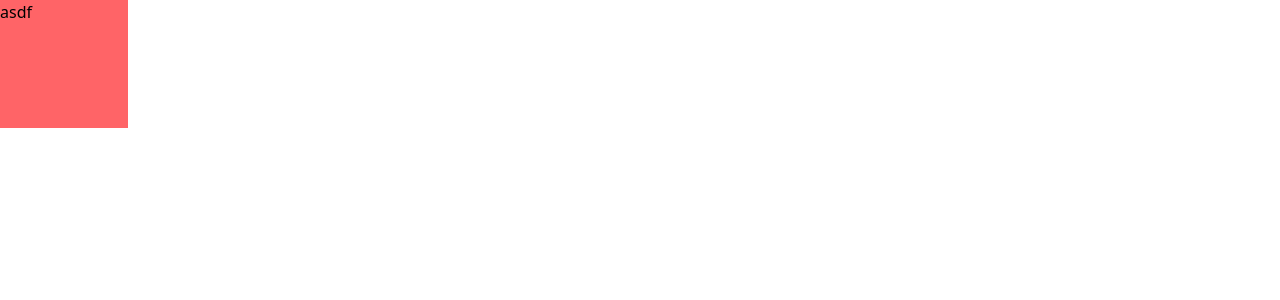
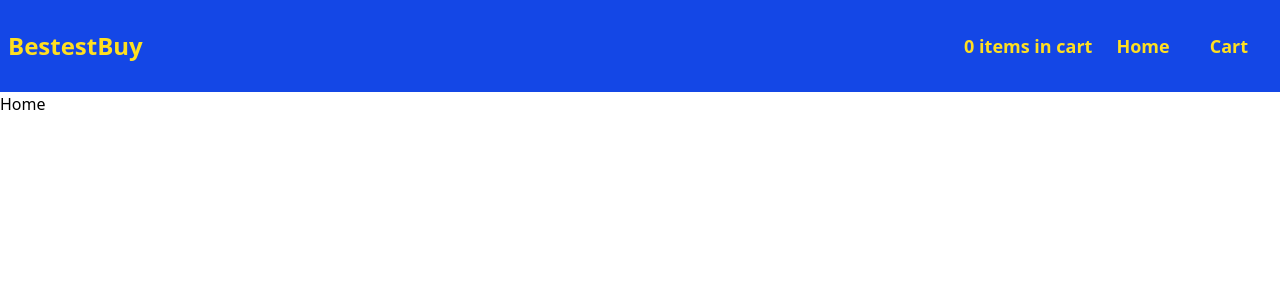
Before and after one commit to DanThePanMan/ShoppingCart, a React (Vite) app: page / in a window 1280 px wide. Shown: the top 300 px of the page. Built offline with nearby package versions, Linux system fonts and the light colour scheme.

Commit message:
Set up structure of the website

```diff
--- a/src/App.jsx
+++ b/src/App.jsx
@@ -1,7 +1,14 @@
-import React from "react";
+import React, { useState } from "react";
+import { Outlet } from "react-router-dom";
+import Navbar from "./components/universal/Navbar";
 
 const App = () => {
-    return <div className="">App</div>;
+    const [cart, setCart] = useState([]);
+    return (
+        <>
+            <Outlet context={[cart, setCart]} />
+        </>
+    );
 };
 
 export default App;
--- /dev/null
+++ b/src/components/home/Item.jsx
@@ -0,0 +1,7 @@
+import React from "react";
+
+const Item = () => {
+    return <div>Item</div>;
+};
+
+export default Item;
--- /dev/null
+++ b/src/components/universal/Button.jsx
@@ -0,0 +1,7 @@
+import React from "react";
+
+const Button = (props) => {
+    return <div>button</div>;
+};
+
+export default Button;
--- /dev/null
+++ b/src/components/universal/Navbar.jsx
@@ -0,0 +1,22 @@
+import React, { useState } from "react";
+import { Link } from "react-router-dom";
+
+const Navbar = (props) => {
+    const cartCount = props.cartCount;
+    return (
+        <div className="navbar w-[100%] bg-blue-700 p-2 text-yellow-300 font-bold text-2xl flex flex-row justify-between items-center">
+            BestestBuy
+            <div className="flex flex-row justify-between items-center text-lg p-2 gap-2">
+                <p>{cartCount} items in cart</p>
+                <button className="text-yellow-300 rounded-sm p-4 hover:bg-blue-800">
+                    <Link to="/">Home</Link>
+                </button>
+                <button className="text-yellow-300 rounded-sm p-4 hover:bg-blue-800">
+                    <Link to="cart">Cart</Link>
+                </button>
+            </div>
+        </div>
+    );
+};
+
+export default Navbar;
--- a/src/main.jsx
+++ b/src/main.jsx
@@ -1,9 +1,27 @@
 import { StrictMode } from "react";
 import { createRoot } from "react-dom/client";
 import "./index.css";
+import { createBrowserRouter, RouterProvider } from "react-router-dom";
+import App from "./App";
+import Home from "./pages/Home";
+import Cart from "./pages/Cart";
+
+import ErrorPage from "./pages/ErrorPage";
+
+const router = createBrowserRouter([
+    {
+        path: "/",
+        element: <App />,
+        errorElement: <ErrorPage />,
+        children: [
+            { path: "/", element: <Home /> },
+            { path: "cart", element: <Cart /> },
+        ],
+    },
+]);
 
 createRoot(document.getElementById("root")).render(
     <StrictMode>
-        <div className="flex w-32 h-32 bg-red-400">asdf</div>
+        <RouterProvider router={router}></RouterProvider>
     </StrictMode>
 );
--- /dev/null
+++ b/src/pages/Cart.jsx
@@ -0,0 +1,13 @@
+import React from "react";
+import Navbar from "../components/universal/Navbar";
+
+const Cart = () => {
+    return (
+        <div>
+            <Navbar cartCount={cart.length} />
+            Cart
+        </div>
+    );
+};
+
+export default Cart;
--- /dev/null
+++ b/src/pages/ErrorPage.jsx
@@ -0,0 +1,19 @@
+import React from "react";
+import { Link } from "react-router-dom";
+import Navbar from "../components/universal/Navbar";
+
+const ErrorPage = () => {
+    return (
+        <>
+            <Navbar cartCount={cart.length} />
+            <div className="w-[100%] flex flex-col justify-center items-center text-3xl gap-12 mt-32">
+                404 error, click to return to home
+                <button className="bg-blue-600 text-yellow-300 rounded-sm p-4 hover:bg-blue-800 text-lg font-bold">
+                    <Link to="/">Home</Link>
+                </button>
+            </div>
+        </>
+    );
+};
+
+export default ErrorPage;
--- /dev/null
+++ b/src/pages/Home.jsx
@@ -0,0 +1,20 @@
+import React from "react";
+import { useOutletContext } from "react-router-dom";
+import Navbar from "../components/universal/Navbar";
+
+const Home = () => {
+    const [cart, setCart] = useOutletContext();
+    return (
+        <div
+            className=""
+            onClick={() => {
+                setCart(["a", "a"]);
+            }}
+        >
+            <Navbar cartCount={cart.length} />
+            Home
+        </div>
+    );
+};
+
+export default Home;
```
Also changed, not shown: 1 other file (tests, documents, lock files or other folders).
